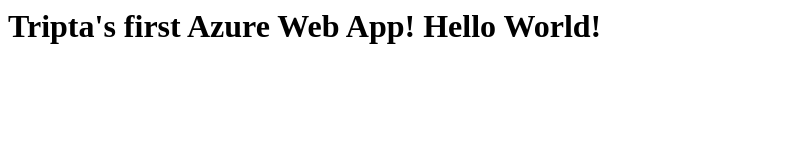
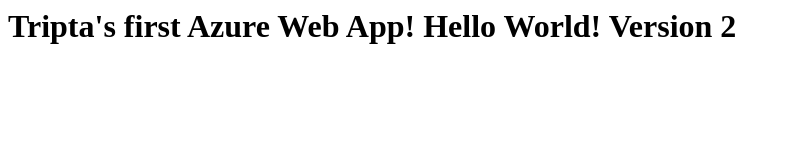
Before and after one commit to triptakaku/myaz204repository_Tripta, a plain HTML site: page index.html in a window 1280 px wide. Shown: the whole page, without its empty margins (0-790 px from the left). Drawn offline with Linux system fonts and the light colour scheme.

Commit message:
Second deploy

```diff
--- a/index.html
+++ b/index.html
@@ -2,6 +2,6 @@
 
 <head></head>
 <body>
-    <h1>Tripta's first Azure Web App! Hello World!</h1>
+    <h1>Tripta's first Azure Web App! Hello World! Version 2</h1>
 </body>
 </html>
```
